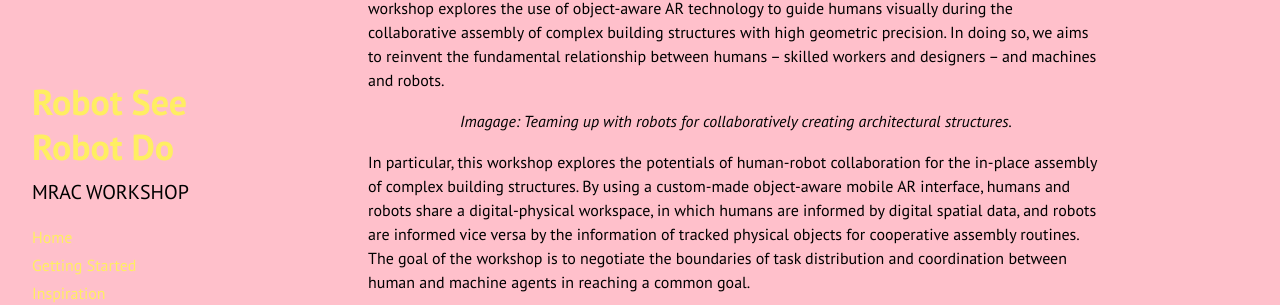
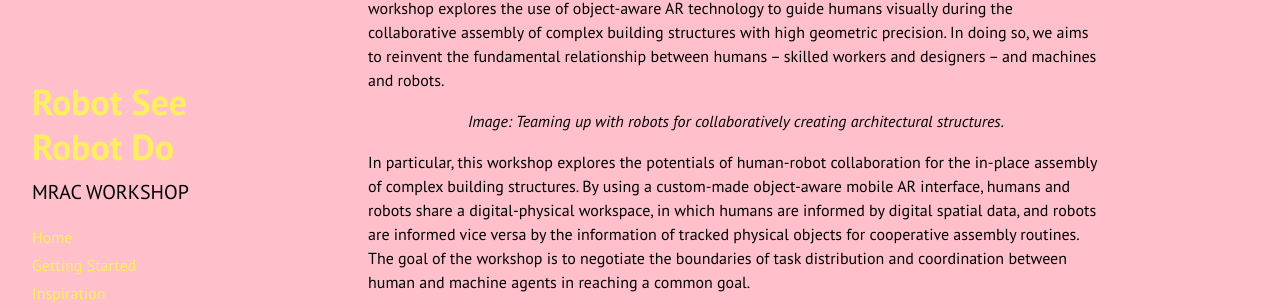
Before and after one commit to augmentedfabricationlab/robot_see_robot_do, a Jekyll site: the page built from docs/index.md, in a window 1280 px wide. Shown: the part 353-658 px from the top of the page. Built offline with Jekyll 4.4.1, drawn with Linux system fonts in a browser that asks for light colours; Markdown is read by kramdown in place of the engine named in the settings.

Commit message:
Update index.md

```diff
--- a/docs/index.md
+++ b/docs/index.md
@@ -8,7 +8,7 @@ Digital fabrication technology has opened up the possibility to fabricate direct
 
 <figure>
   <!-- <img src="{{site.baseurl}}images/titelbild-rsrd.jpg" alt="Teaming up with robots for collaboratively creating complex building structures." style="width:100%" class="center">-->
-  <figcaption>Imagage: Teaming up with robots for collaboratively creating architectural structures.</figcaption>
+  <figcaption>Image: Teaming up with robots for collaboratively creating architectural structures.</figcaption>
 </figure>
 
 In particular, this workshop explores the potentials of human-robot collaboration for the in-place assembly of complex building structures. By using a custom-made object-aware mobile AR interface, humans and robots share a digital-physical workspace, in which humans are informed by digital spatial data, and robots are informed vice versa by the information of tracked physical objects for cooperative assembly routines. The goal of the workshop is to negotiate the boundaries of task distribution and coordination between human and machine agents in reaching a common goal.
```
